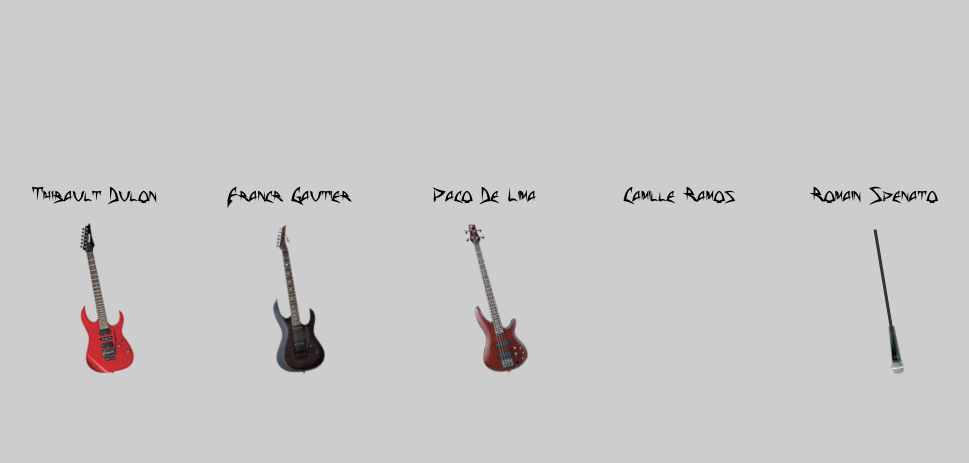
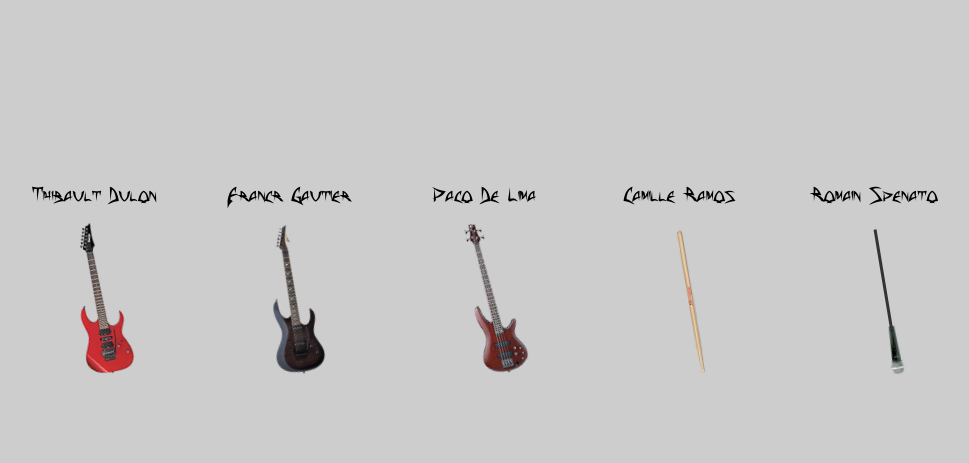
Before and after one commit to lastrope/lastrope, a PHP site: a page that uses bio.php in a window 1280 px wide. Shown: the part 201-664 px from the top of the page, without its empty margins (156-1125 px from the left). Run offline with PHP 8.4, Linux system fonts and the light colour scheme; data comes from the database, SQL or seed files in the repository.

Commit message:
finalisation bio

```diff
--- a/bio.php
+++ b/bio.php
@@ -47,6 +47,10 @@
 								} else if($cpt == 2){
 							?>
 									<img style="margin-top: 10px;" src="public/media/image/sr.png" alt="" />
+							<?php
+								} else if($cpt == 3){
+							?>
+									<img style="margin-top: 10px;" src="public/media/image/baguette.png" alt="" />
 							<?php
 								} else if($cpt == 4){
 							?>
--- a/public/css/animation.css
+++ b/public/css/animation.css
@@ -332,3 +332,113 @@
 		animation-timing-function: ease-out;
 	}
 }
+/*
+ ********************************
+ ***ANIMATION FOR THE BAGUETTE ***
+ ********************************
+ */
+.anim-guitare-3{
+	-webkit-animation-name: rotateBaguette;
+    -webkit-animation-duration: 4s;
+    -webkit-animation-iteration-count: infinite;
+
+	-moz-animation-name: rotateBaguette;
+    -moz-animation-duration: 4s;
+    -moz-animation-iteration-count: infinite;
+
+	-o-animation-name: rotateBaguette;
+    -o-animation-duration: 4s;
+    -o-animation-iteration-count: infinite;
+
+	animation-name: rotateBaguette;
+    animation-duration: 4s;
+    animation-iteration-count: infinite;
+}
+@-webkit-keyframes rotateBaguette{
+	0%{
+		-webkit-transform: rotate(0);
+		-webkit-animation-timing-function: ease-out;
+	}
+	25%{
+		-webkit-transform: rotate(12deg) translate(-14px,2px);
+		-webkit-animation-timing-function: ease-in;
+	}
+	50%{
+		-webkit-transform: rotate(0);
+		-webkit-animation-timing-function: ease-out;
+	}
+	75%{
+		-webkit-transform: rotate(-12deg) translate(14px,2px);
+		-webkit-animation-timing-function: ease-in;
+	}
+	100%{
+		-webkit-transform: rotate(0);
+		-webkit-animation-timing-function: ease-out;
+	}
+}
+@-moz-keyframes rotateBaguette{
+	0%{
+		-moz-transform: rotate(0deg);
+		-moz-animation-timing-function: ease-out;
+	}
+	25%{
+		-moz-transform: rotate(12deg) translate(-14px,2px);
+		-moz-animation-timing-function: ease-in;
+	}
+	50%{
+		-moz-transform: rotate(0deg);
+		-moz-animation-timing-function: ease-out;
+	}
+	75%{
+		-moz-transform: rotate(-12deg) translate(14px,2px);
+		-moz-animation-timing-function: ease-in;
+	}
+	100%{
+		-moz-transform: rotate(0deg);
+		-moz-animation-timing-function: ease-out;
+	}
+}
+@-o-keyframes rotateBaguette{
+	0%{
+		-o-transform: rotate(0deg);
+		-o-animation-timing-function: ease-out;
+	}
+	25%{
+		-o-transform: rotate(12deg) translate(-14px,2px);
+		-o-animation-timing-function: ease-in;
+	}
+	50%{
+		-o-transform: rotate(0deg);
+		-o-animation-timing-function: ease-out;
+	}
+	75%{
+		-o-transform: rotate(-12deg) translate(14px,2px);
+		-o-animation-timing-function: ease-in;
+	}
+	100%{
+		-o-transform: rotate(0deg);
+		-o-animation-timing-function: ease-out;
+	}
+}
+@keyframes rotateBaguette{
+	0%{
+		transform: rotate(0deg);
+		animation-timing-function: ease-out;
+	}
+	25%{
+		transform: rotate(12deg) translate(-14px,2px);
+		animation-timing-function: ease-in;
+	}
+	50%{
+		transform: rotate(0deg);
+		animation-timing-function: ease-out;
+	}
+	75%{
+		transform: rotate(-12deg) translate(14px,2px);
+		animation-timing-function: ease-in;
+	}
+	100%{
+		transform: rotate(0deg);
+		animation-timing-function: ease-out;
+	}
+}
```
Also changed, not shown: public/media/image/baguette.png (added).
